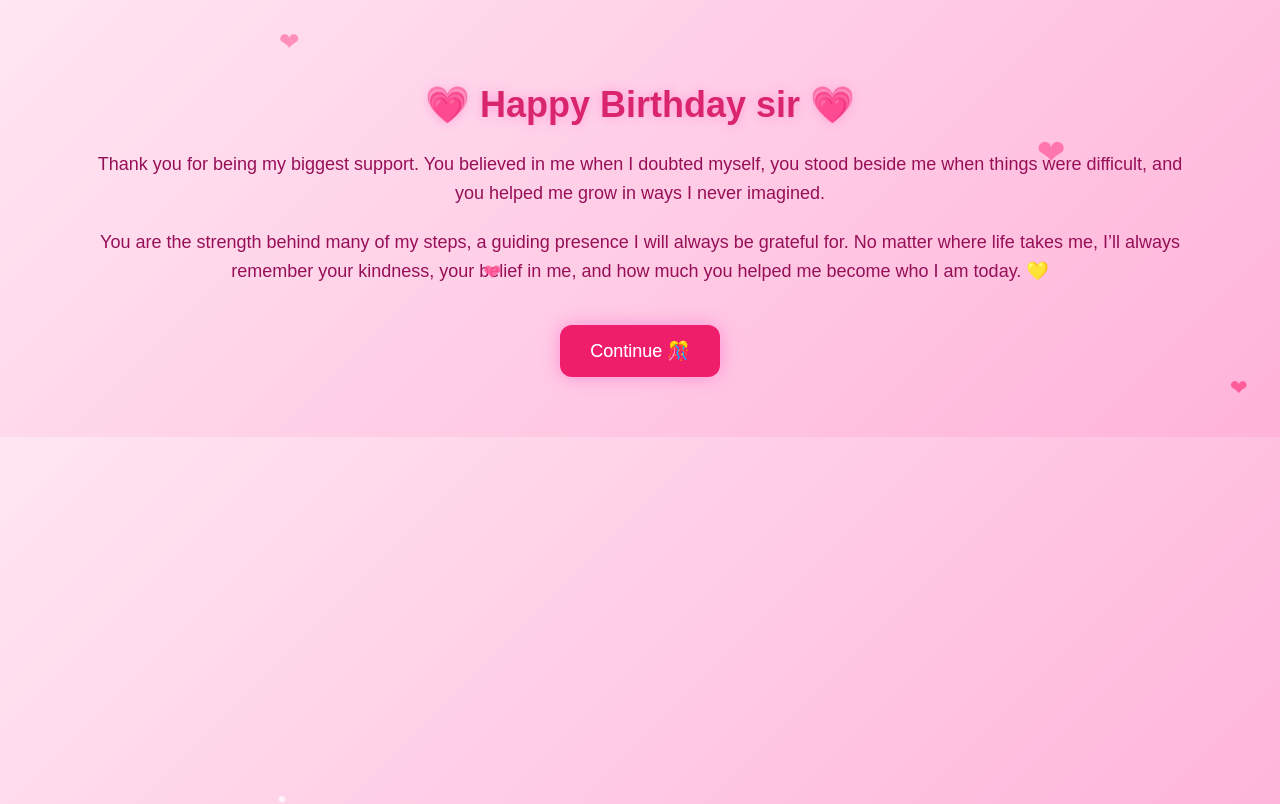
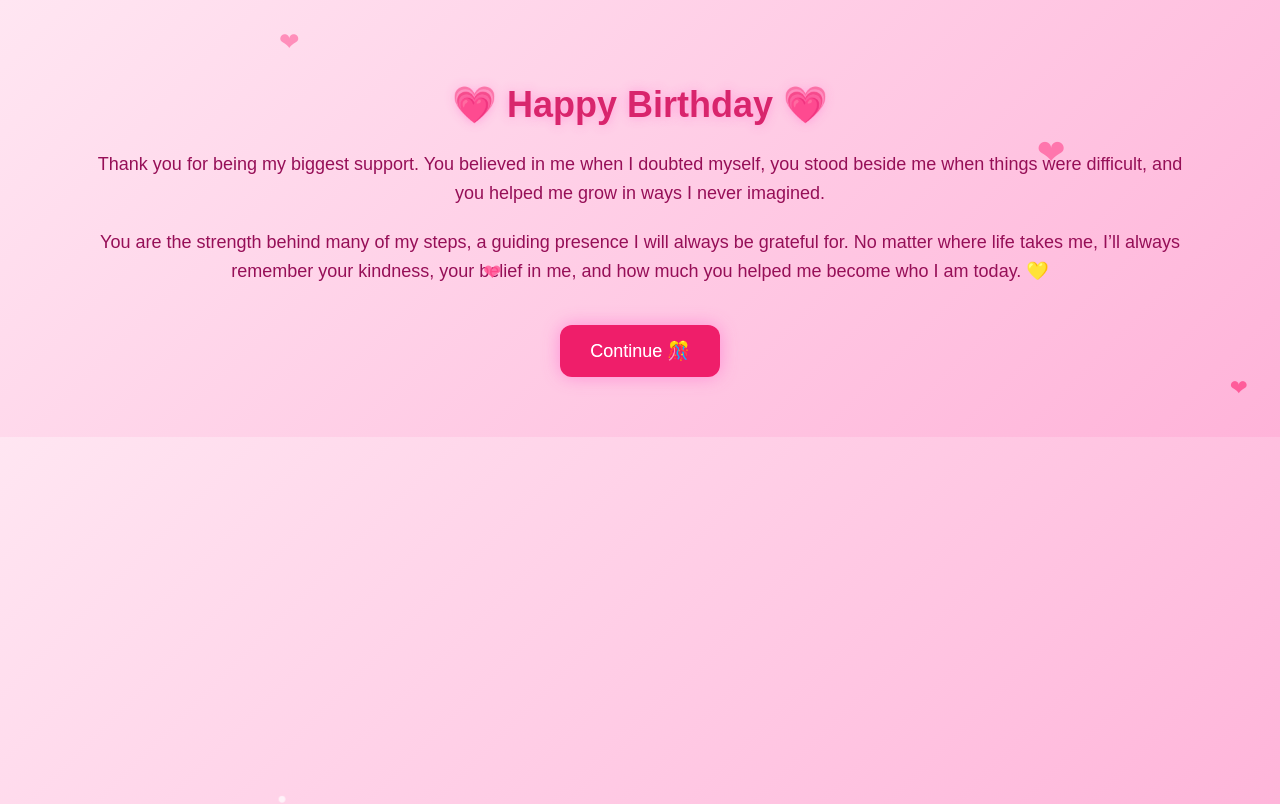
Before and after one commit to DevMandani/new_celebration, a plain HTML site: page second.html in a window 1280 px wide. Shown: the top 804 px of the page. Drawn offline with Linux system fonts and the light colour scheme.

Commit message:
Update second.html

```diff
--- a/second.html
+++ b/second.html
@@ -170,7 +170,7 @@
 <div class="curtain left-curtain"></div>
 <div class="curtain right-curtain"></div>
 
-<h1>💗 Happy Birthday sir 💗</h1>
+<h1>💗 Happy Birthday 💗</h1>
 
 <p>
 
```
